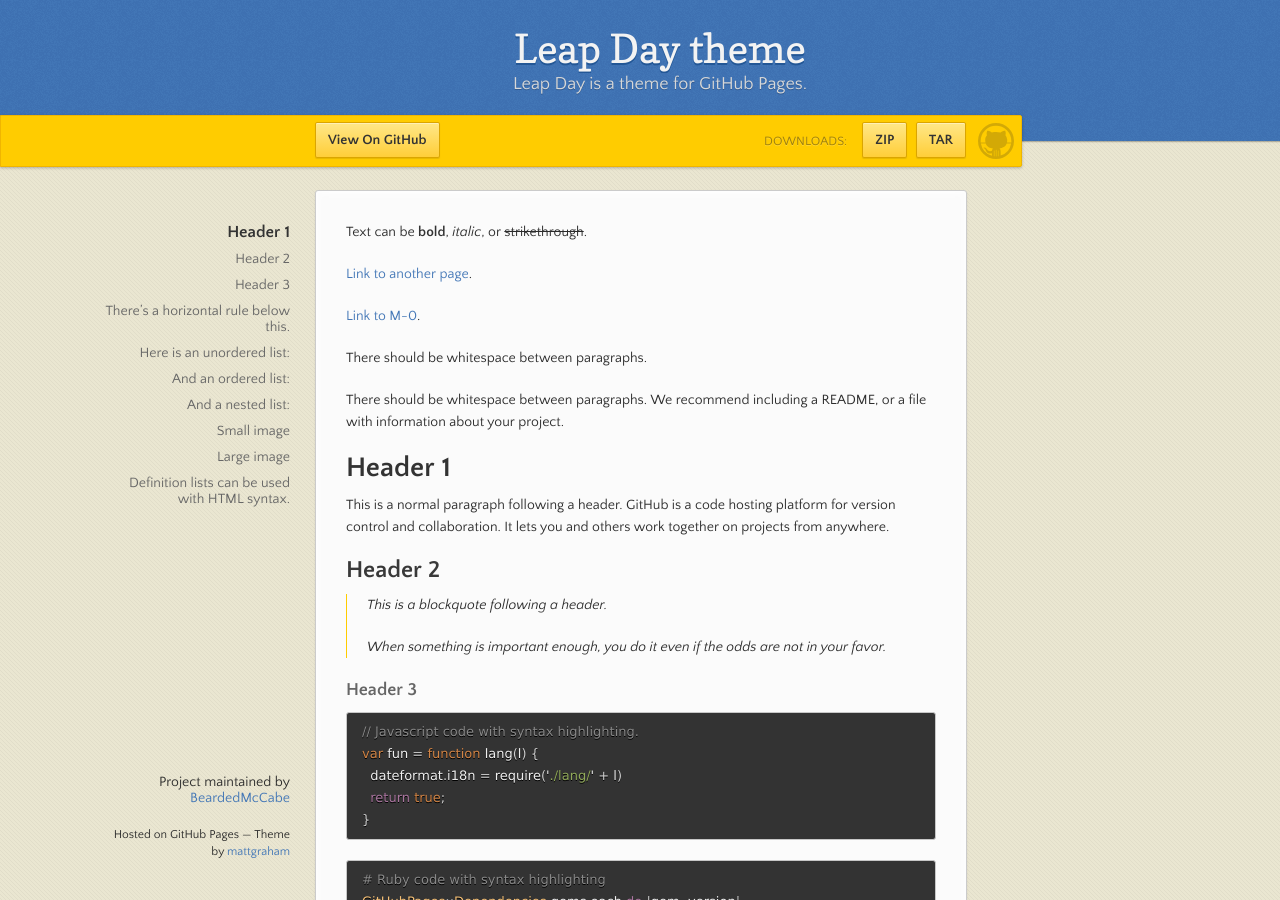
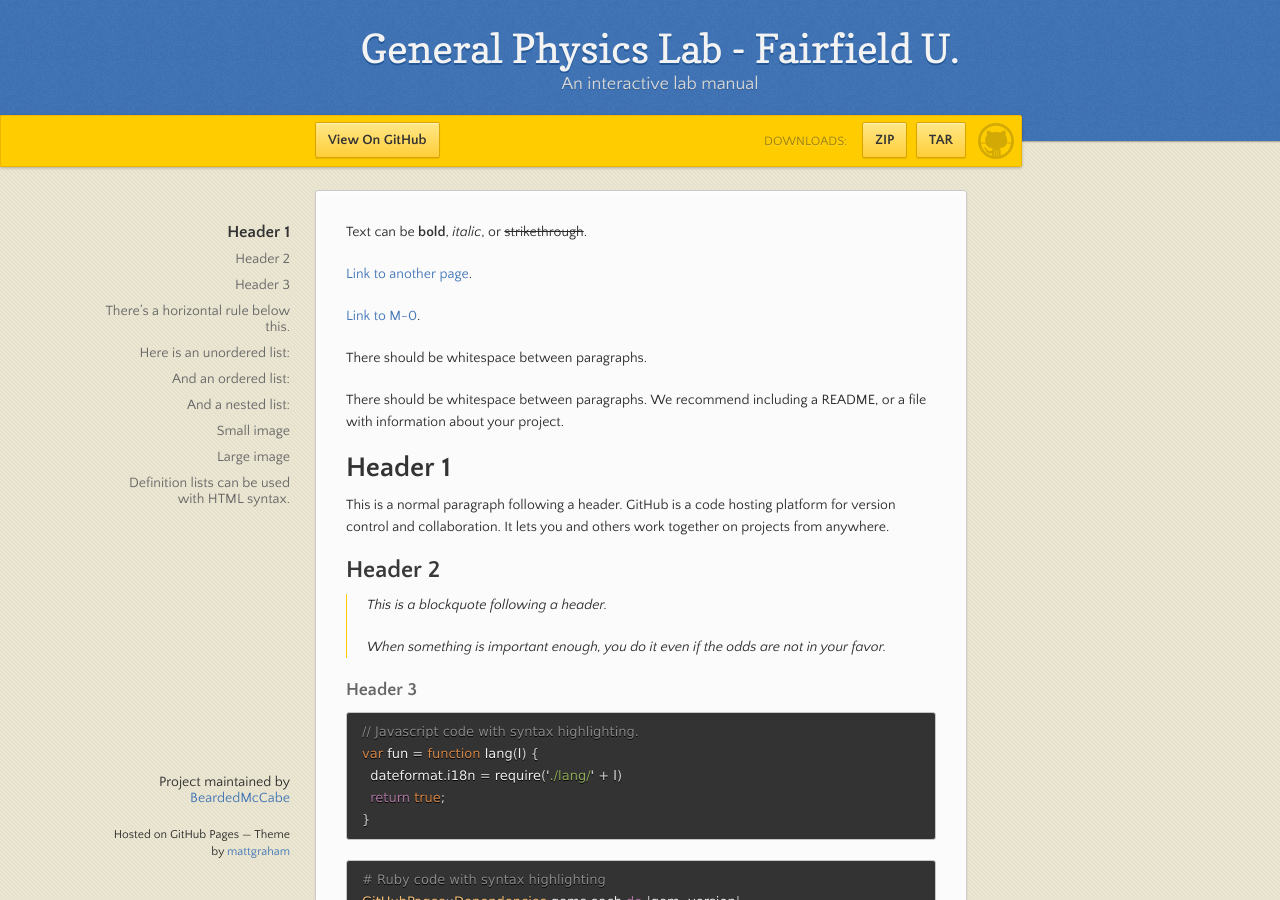
Before and after one commit to BeardedMcCabe/Leapday_test_20250212, a Jekyll site: the page built from index.md, in a window 1280 px wide and 900 px high. Built offline with Jekyll 4.4.1, drawn with Linux system fonts in a browser that asks for light colours.

Commit message:
Update _config.yml

```diff
--- a/_config.yml
+++ b/_config.yml
@@ -1,5 +1,5 @@
-title: Leap Day theme
-description: Leap Day is a theme for GitHub Pages.
+title: General Physics Lab - Fairfield U.
+description: An interactive lab manual
 show_downloads: true
 google_analytics:
 theme: jekyll-theme-leap-day
```
